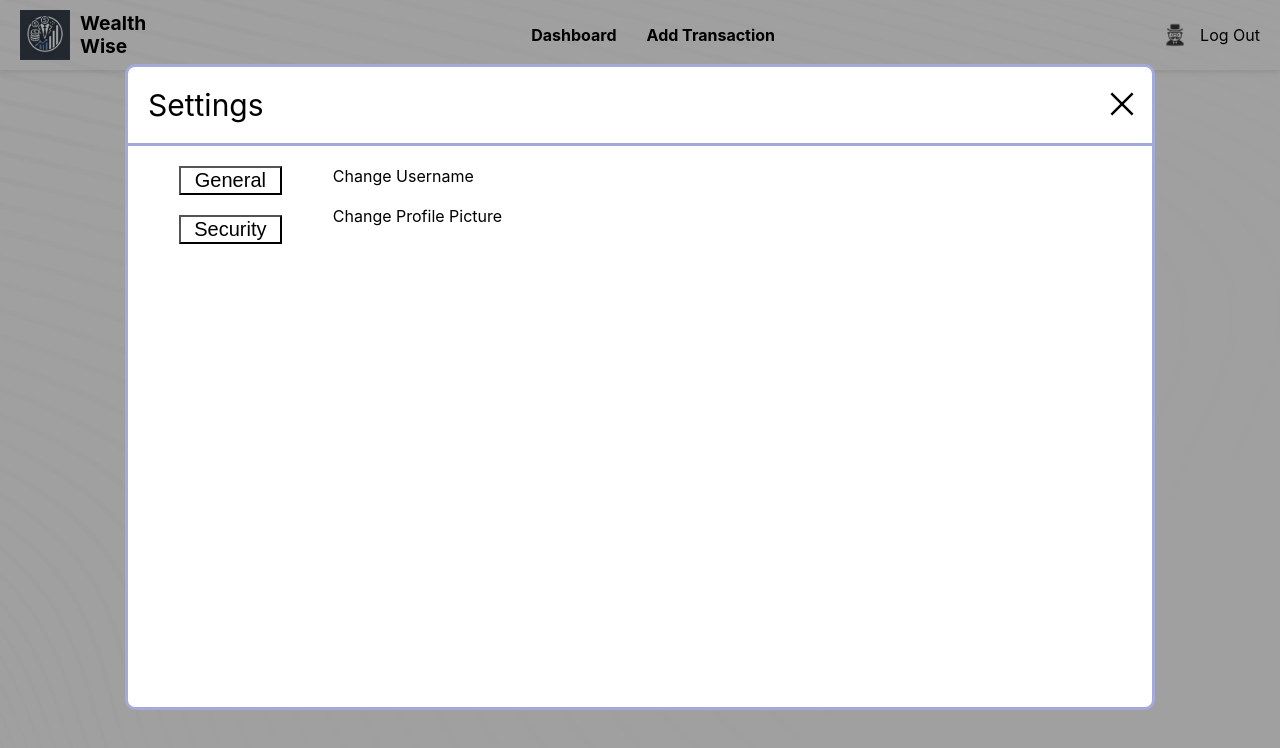
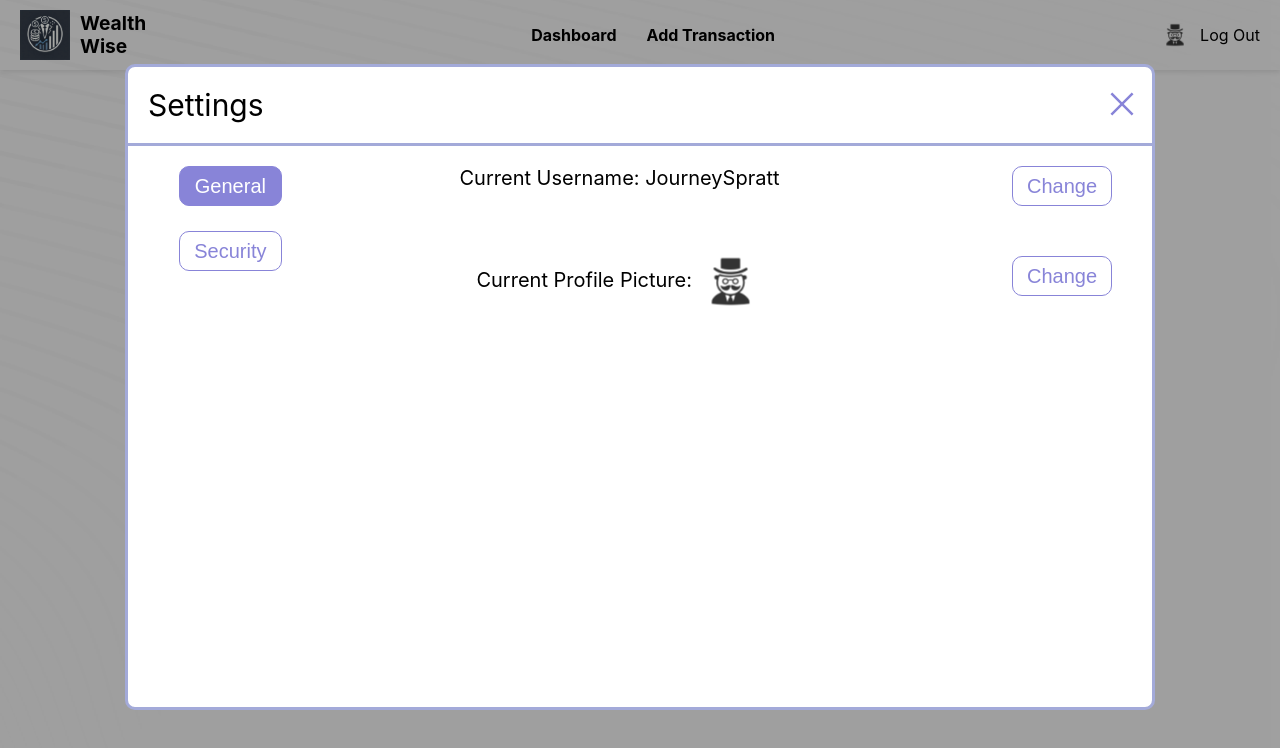
Before and after one commit to cse442-at-ub/fa24-semesterproject-the-academic-weapons, a React (Create React App) app in the folder frontend/: page /#/settings in a window 1280 px wide. Shown: the top 748 px of the page. Built offline with nearby package versions, Linux system fonts and the light colour scheme.

Commit message:
Added more functionality to make it closer to figma. Added the change username frontend and the settings inner modal navigation

```diff
--- a/frontend/src/App.js
+++ b/frontend/src/App.js
@@ -3,6 +3,7 @@ import './App.css';
 import './CSS Files/Navbar.css';
 import './CSS Files/AddTransaction.css'
 import './CSS Files/Settings.css'
+import './CSS Files/Settings Components/ChangeUsername.css'
 import {HashRouter, Routes, Route} from 'react-router-dom'
 import Settings from "./Page/Settings";
 import Dashboard from './Page/Dashboard';
@@ -37,7 +38,7 @@ function App() {
           <header className="App-header">
             <Navbar openModal={openTransactionModal} openSettings={openSettings}/>
             <Routes>
-              <Route path={"/"} element={<Dashboard/>}/>
+              <Route path={"/"} element={<Dashboard openModal={openTransactionModal}/>}/>
               <Route path={"/settings"} element={<Settings/>}/>
             </Routes>
 
--- /dev/null
+++ b/frontend/src/CSS Files/Settings Components/ChangeUsername.css
@@ -0,0 +1,65 @@
+.change_background {
+    position: fixed;
+    background-color: rgba(0, 0, 0, 0.42);
+    top: 0;
+    left: 0;
+    width: 100vw;
+    height: 100vh;
+}
+
+.change_modal_container {
+    position: relative;
+    background-color: white;
+    border: 2px solid #6b5fb5;
+    border-radius: 10px;
+    width: 50%;
+    height: 70%;
+    margin-inline: auto;
+    margin-top: 7%;
+}
+
+.change_cancel {
+    margin-top: 20px;
+    width: 100%;
+    text-align: center;
+    cursor: pointer;
+    text-decoration: underline;
+    color: #7984D2;
+    float: bottom;
+}
+
+.change_form {
+    display: flex;
+    flex-direction: column;
+    gap: 15px;
+}
+
+.change_button {
+    height: 40px;
+    border-radius: 10px;
+    width: 50%;
+    border: 1px solid #8884d8;
+    font-size: 20px;
+    margin-inline: auto;
+    margin-bottom: 25px;
+    transition: background-color 0.3s ease;
+    color: #8884d8;
+    background-color: white;
+}
+
+.change_field {
+    width: 50%;
+    font-size: 20px;
+    margin-inline: auto;
+}
+
+.change_label {
+    font-size: 15px;
+    color: #6b5fb5;
+
+}
+
+.label_container {
+    width: 50%;
+    margin-inline: auto;
+}
--- a/frontend/src/CSS Files/Settings.css
+++ b/frontend/src/CSS Files/Settings.css
@@ -1,5 +1,5 @@
 .settings_modal_bg_container {
-    position: absolute;
+    position: fixed;
     width: 100vw;
     height: 107vh;
     top: 0;
@@ -12,7 +12,6 @@
     margin-inline: auto;
     width: 80vw;
     height: 80vh;
-    /*transform: translate(25%, 25%);*/
     position: relative;
     background-color: white;
     border: 3px solid #A3AAD9;
@@ -65,9 +64,92 @@
 }
 
 .settings_button_sidenav button {
-    background-color: rgba(0, 0, 0, 0);
+    height: 40px;
+    border-radius: 10px;
     width: 50%;
+    border: 1px solid #8884d8;
     font-size: 20px;
     margin-inline: auto;
-    margin-bottom: 20px;
+    margin-bottom: 25px;
+    transition: background-color 0.3s ease;
 }
+
+.settings_button_inactive {
+    color: #8884d8;
+    background-color: white;
+}
+
+/*.settings_button_active:hover {*/
+/*    background-color: #8884d8;*/
+/*    color: white;*/
+/*    border: 1px solid rgba(0, 0, 0, 0);*/
+/*}*/
+
+.settings_button_active {
+    background-color: #8884d8;
+    color: white;
+}
+
+/*.settings_button_inactive:hover {*/
+/*    color: #8884d8;*/
+/*    background-color: white;*/
+/*    border: 1px solid #8884d8;*/
+/*}*/
+
+
+.settings_tab_rows {
+    width: 100%;
+    display: flex;
+    flex-direction: column;
+}
+
+.settings_tab_row {
+    width: 100%;
+    display: flex;
+    flex-direction: row;
+    justify-content: space-between;
+    margin-bottom: 30px;
+}
+
+.settings_tab_row button {
+    height: 40px;
+    border-radius: 10px;
+    width: 100px;
+    font-size: 20px;
+    transition: background-color 0.3s ease;
+    margin-right: 40px;
+}
+
+.settings_tab_row_button {
+    background-color: #fff;
+    color: #8884d8;
+    border: 1px solid #8884d8;
+}
+
+.settings_tab_row_button:hover {
+    color: #fff;
+    background-color: #8884d8;
+}
+
+.settings_tab_row div {
+    width: 70%;
+    text-align: center;
+    font-size: 20px;
+    font-weight: normal;
+}
+
+.delete_account_button {
+    background-color: #a10000;
+    color: white;
+    border: 1px solid #a10000;
+}
+
+.delete_account_button:hover {
+    color: #a10000;
+    background-color: white;
+    border: 1px solid #a10000;
+}
+
+.settings_profile_picture {
+    vertical-align: middle;
+}
--- a/frontend/src/Component/Dashboard Components/RecentTransactions.jsx
+++ b/frontend/src/Component/Dashboard Components/RecentTransactions.jsx
@@ -16,7 +16,7 @@ const transactions = [
   { name: 'Netflix Subscription', amount: '$20.19' },
 ];
 
-const RecentTransactions = ({ openModal,}) => {
+const RecentTransactions = ({ openModal}) => {
   return (
     <div className="recent-transactions">
       <div className="transactions-header">
--- /dev/null
+++ b/frontend/src/Component/Settings Components/ChangeUsername.jsx
@@ -0,0 +1,27 @@
+import React, { useEffect, useState } from "react";
+import { RiCloseLargeLine } from "react-icons/ri";
+
+const ChangeUsername = ({ closeModal, changeUsername}) => {
+    const [newUsername, setNewUsername] = useState('');
+
+    const updateUsername = () => {
+        changeUsername(newUsername);
+        closeModal();
+    }
+
+    return (
+      <div onClick={closeModal} className={"change_background"}>
+          <div onClick={event => event.stopPropagation()} className={"change_modal_container"}>
+              <div className={"change_form"}>
+                  <div className={"label_container"}>
+                      <label className={"change_label"}>New Username</label>
+                  </div>
+                  <input className={"change_field"} type={"text"} value={newUsername} onChange={e => setNewUsername(e.target.value)}/>
+                  <button onClick={updateUsername} className={"change_button"}>Change</button>
+              </div>
+              <div className={"change_cancel"} onClick={closeModal}>Cancel</div>
+          </div>
+      </div>
+    );
+}
+export default ChangeUsername;
--- a/frontend/src/Page/Dashboard.jsx
+++ b/frontend/src/Page/Dashboard.jsx
@@ -5,7 +5,7 @@ import BarChartComponent from '../Component/Dashboard Components/BarChartCompone
 import RecentTransactions from '../Component/Dashboard Components/RecentTransactions';
 import HighestSpending from '../Component/Dashboard Components/HighestSpending';
 
-const Dashboard = () => {
+const Dashboard = ({openModal}) => {
   return (
     <div className="dashboard">
             <div className="dashboard-content">
@@ -21,7 +21,7 @@ const Dashboard = () => {
 
         {/* Right column - Recent Transactions (spans 2 rows) */}
         <div className="box recent-transactions-box">
-          <RecentTransactions />
+          <RecentTransactions openModal={openModal} />
         </div>
 
         {/* Lower-left box - Highest Spending Category */}
--- a/frontend/src/Page/Settings.jsx
+++ b/frontend/src/Page/Settings.jsx
@@ -1,7 +1,26 @@
 import React, { useEffect, useState } from "react";
 import { RiCloseLargeLine } from "react-icons/ri";
+import person1 from "../Assets/Profile Pictures/Person1.svg";
+import ChangeUsername from "../Component/Settings Components/ChangeUsername";
 const Settings = ({closeSettings}) => {
+    const active = 'settings_button_active';
+    const inactive = 'settings_button_inactive';
+    const change_button = 'settings_tab_row_button'
     const [showSettings, setShowSettings] = useState('General');
+    const [showChangeUsername, setShowChangeUsername] = useState(false);
+    const [username, setUsername] = useState('JourneySpratt')
+
+    const openUsername = () => {
+        setShowChangeUsername(true);
+    }
+
+    const closeUsername = () => {
+        setShowChangeUsername(false);
+    }
+
+    const changeUsername = (e) => {
+        setUsername(e)
+    }
 
 
     return (
@@ -9,29 +28,42 @@ const Settings = ({closeSettings}) => {
             <div onClick={event => event.stopPropagation()} className={"settings_modal_container"}>
                 <div className={"settings_modal_title_band"}>
                     <h2>Settings</h2>
-                    <RiCloseLargeLine onClick={closeSettings} size={30} className={"close_modal_button"}/>
+                    <RiCloseLargeLine color={'#8884d8'} onClick={closeSettings} size={30} className={"close_modal_button"}/>
                 </div>
                 <div className={"divider_line"}></div>
                 <div className={"settings_modal_content"}>
                     <div className={"settings_button_sidenav"}>
-                        <button onClick={e => setShowSettings('General')}>General</button>
-                        <button onClick={e => setShowSettings('Security')}>Security</button>
+                        <button className={showSettings === 'General' ? active:inactive} onClick={e => setShowSettings('General')}>General</button>
+                        <button className={showSettings === 'Security' ? active:inactive} onClick={e => setShowSettings('Security')}>Security</button>
                     </div>
                     <div className={"settings_tab_content"}>
                         {showSettings === 'General' ?
-                            <div>
-                                <div>Change Username</div>
+                            <div className={"settings_tab_rows"}>
+                                <div className={"settings_tab_row"}>
+                                    <div>{"Current Username: "+username}</div>
+                                    <button onClick={openUsername} className={change_button}>Change</button>
+                                </div>
                                 <br/>
-                                <div>Change Profile Picture</div>
+                                <div className={"settings_tab_row"}>
+                                    <div>Current Profile Picture: <img src={person1} alt="Profile Icon" className="settings_profile_picture" /></div>
+                                    <button className={change_button}>Change</button>
+                                </div>
                             </div>:
                             <div>
-                                <div>Change Password</div>
+                                <div className={"settings_tab_row"}>
+                                    <div>Change Password</div>
+                                    <button className={change_button}>Change</button>
+                                </div>
                                 <br/>
-                                <div>Delete Account</div>
+                                <div className={"settings_tab_row"}>
+                                    <div>Delete Account</div>
+                                    <button className={"delete_account_button"}>Delete</button>
+                                </div>
                             </div>
                         }
                     </div>
                 </div>
+                {showChangeUsername ? <ChangeUsername closeModal={closeUsername} changeUsername={changeUsername}/>:null}
             </div>
         </div>
     );
```
Also changed, not shown: 1 other file (tests, documents, lock files or other folders).
